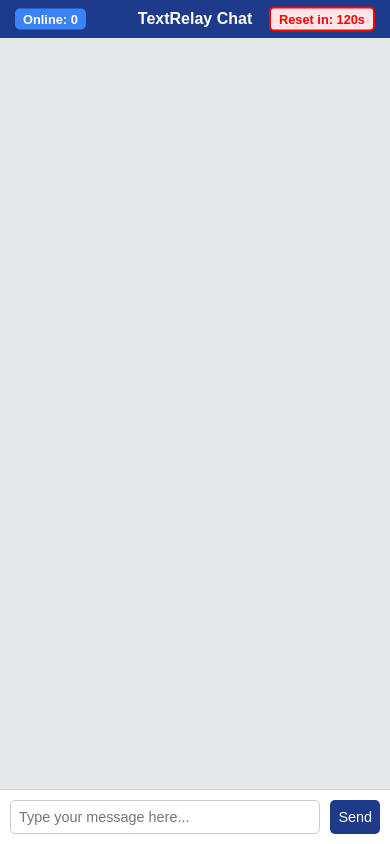
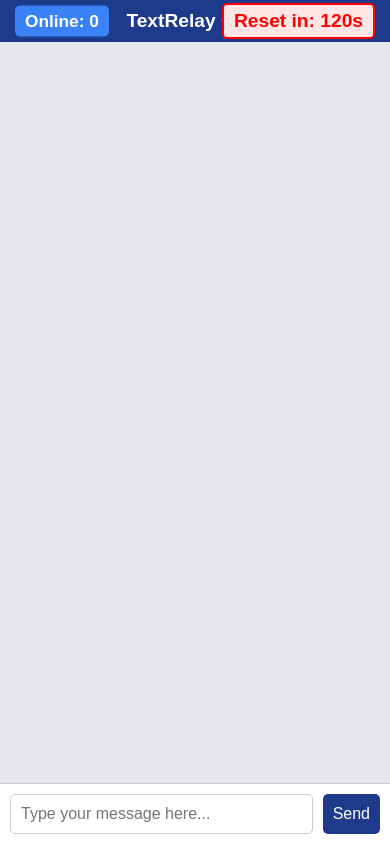
Before and after one commit to TheRealMini123/TextRelay, a plain HTML site: page chat.html in a window 390 px wide. Drawn offline with Linux system fonts and the light colour scheme; no server answers; sample sign-in values are in the browser's storage.

Commit message:
Update chat.html

```diff
--- a/chat.html
+++ b/chat.html
@@ -118,32 +118,6 @@
       #send-button:hover {
         background-color: #153e75;
       }
-
-      @media (max-width: 768px) {
-        header {
-          font-size: 1em;
-        }
-
-        #online-users,
-        #reset-timer {
-          font-size: 0.8em;
-          padding: 3px 8px;
-        }
-
-        .message {
-          font-size: 0.9em;
-        }
-
-        #send-button {
-          padding: 8px;
-          font-size: 0.9em;
-        }
-
-        #message-input {
-          font-size: 0.9em;
-          padding: 8px;
-        }
-      }
     </style>
   </head>
   <body>
@@ -223,8 +197,7 @@
           }
         };
 
-        setInterval(updateTimerDisplay, 1000);
-        updateTimerDisplay();
+        setInterval(updateTimerDisplay, 1000); // Update timer display every second
       };
 
       displayResetTimer();
```
